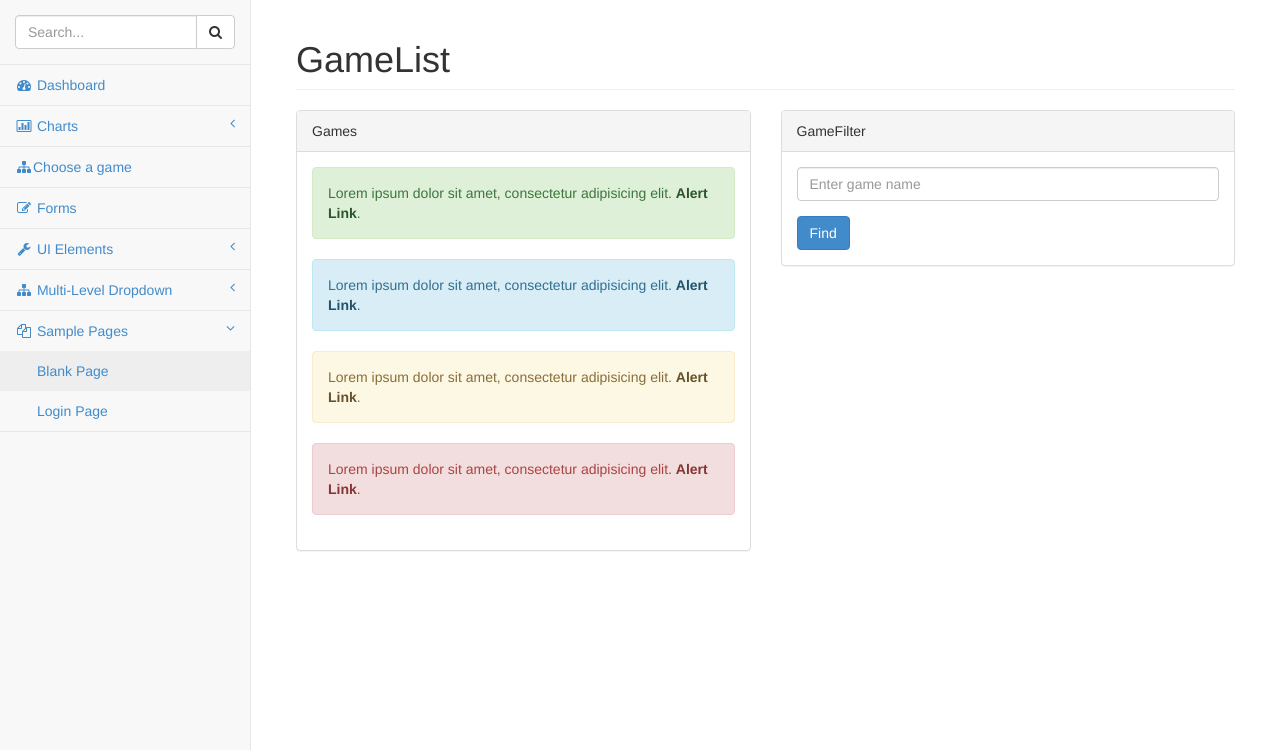
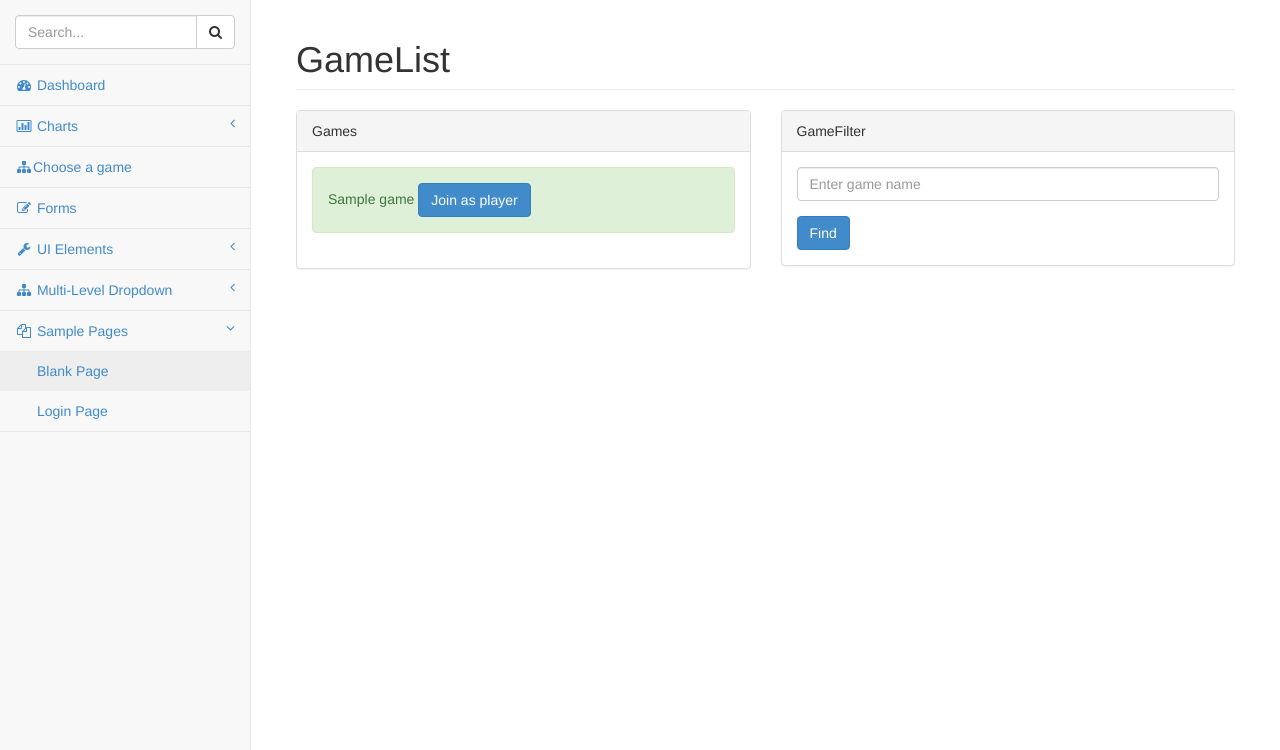
Before and after one commit to HogRider19/django4-Sea-Battle, a Django app: page /gamelist/ in a window 1280 px wide. Shown: the part 51-801 px from the top of the page. Run offline with Django 4.2, Linux system fonts and the light colour scheme; tables that the repository leaves empty hold one stand-in row (values such as "Sample post"); some libraries are stand-ins or nearby versions.

Commit message:
Added GameListView!

```diff
--- a/app/battle/models.py
+++ b/app/battle/models.py
@@ -11,9 +11,11 @@ class Game(models.Model):
     winner = models.OneToOneField(
         User, on_delete=models.DO_NOTHING, blank=True, null=True)
     player1 = models.ForeignKey(
-        User, related_name='game_player1', on_delete=models.DO_NOTHING)
+        User, related_name='game_player1',
+        on_delete=models.DO_NOTHING)
     player2 = models.ForeignKey(
-        User, related_name='game_player2', on_delete=models.DO_NOTHING)
+        User, related_name='game_player2',
+        on_delete=models.DO_NOTHING, blank=True, null=True)
     spectators = models.ManyToManyField(
         User, related_name='viewed_game', blank=True)
     subscribers = models.ManyToManyField(
--- a/app/battle/templates/battle/gamelist.html
+++ b/app/battle/templates/battle/gamelist.html
@@ -21,18 +21,14 @@
                             </div>
 
                             <div class="panel-body">
+
+                                {% for game in games %}
                                 <div class="alert alert-success">
-                                    Lorem ipsum dolor sit amet, consectetur adipisicing elit. <a href="#" class="alert-link">Alert Link</a>.
+                                    {{game.name}}
+                                    <button type="button" class="btn btn-primary">Join as player</button>
                                 </div>
-                                <div class="alert alert-info">
-                                    Lorem ipsum dolor sit amet, consectetur adipisicing elit. <a href="#" class="alert-link">Alert Link</a>.
-                                </div>
-                                <div class="alert alert-warning">
-                                    Lorem ipsum dolor sit amet, consectetur adipisicing elit. <a href="#" class="alert-link">Alert Link</a>.
-                                </div>
-                                <div class="alert alert-danger">
-                                    Lorem ipsum dolor sit amet, consectetur adipisicing elit. <a href="#" class="alert-link">Alert Link</a>.
-                                </div>
+                                {% endfor %}
+
                             </div>
 
                         </div>
```
